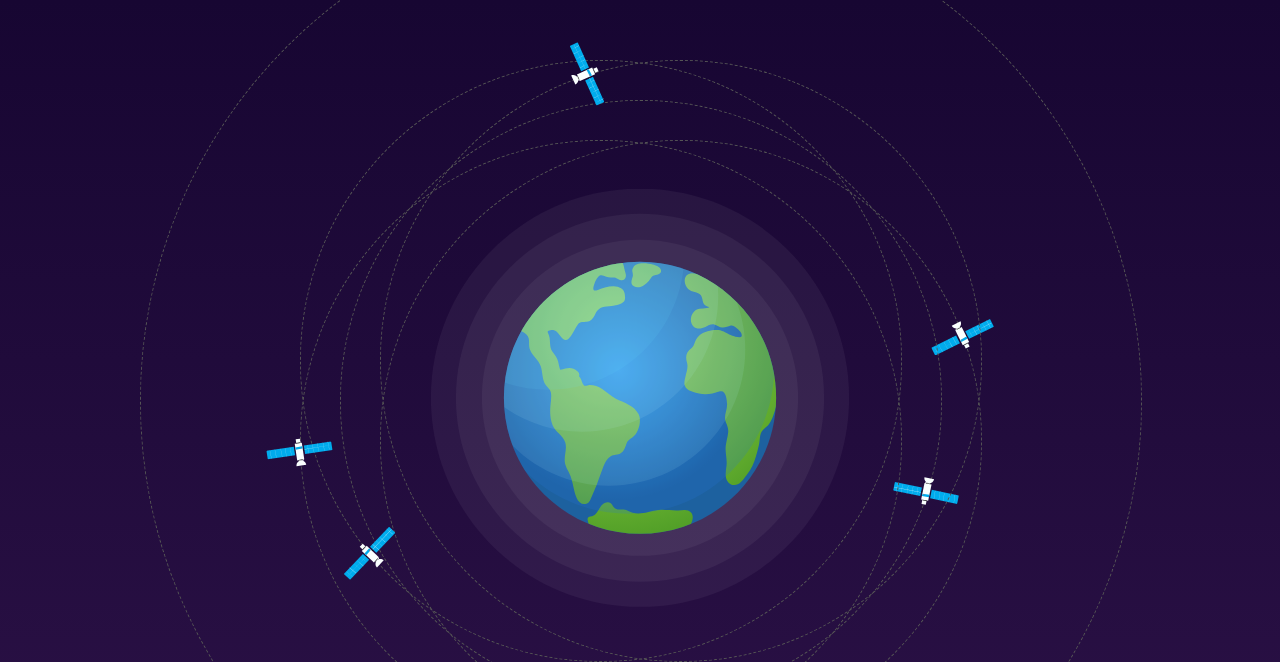
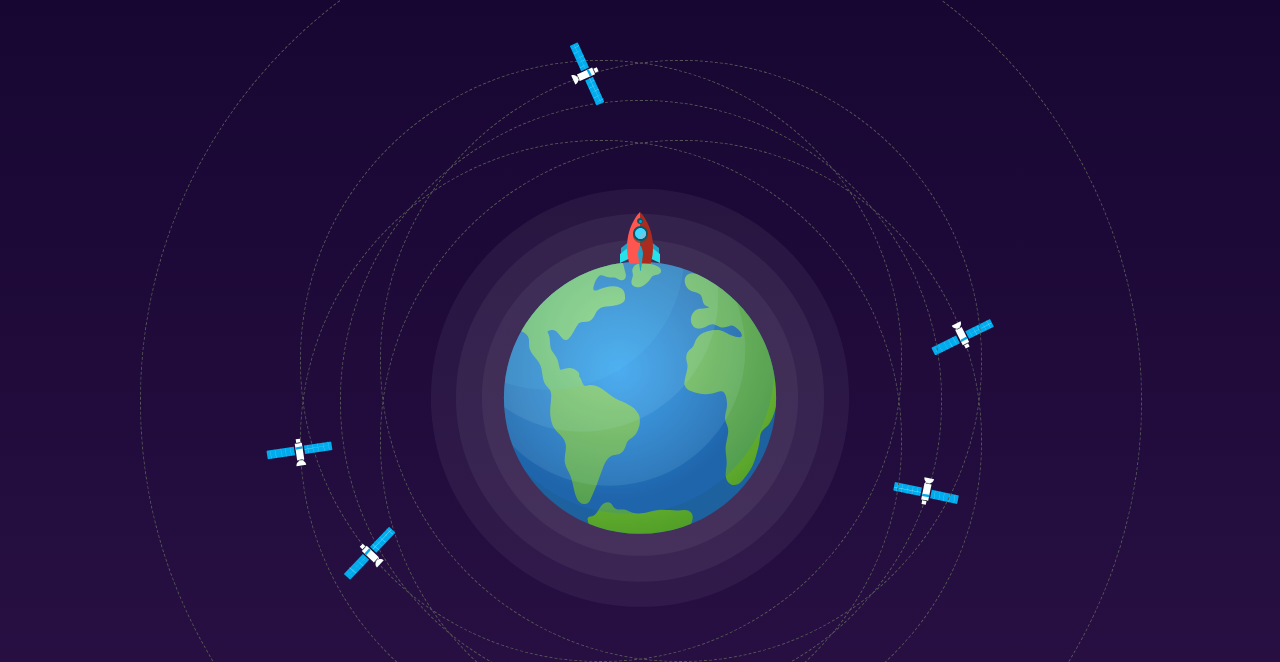
Before and after one commit to xunter/raketapp, a React (Create React App) app in the folder raket-app/: page / in a window 1280 px wide. Shown: the top 662 px of the page. Built offline with nearby package versions, Linux system fonts and the light colour scheme.

Commit message:
the Ship has been placed on the Earth

```diff
--- a/raket-app/src/App.css
+++ b/raket-app/src/App.css
@@ -26,6 +26,9 @@ html,body,#root {
 .App-link {
   color: #09d3ac;
 }
+.pos-rel {
+  position: relative;
+}
 .st-space {
   width:100%;
   height:100%;
@@ -38,3 +41,9 @@ html,body,#root {
   top:50%;
   transform: translate(-50%, -50%);
 }
+.st-ship {
+  position:absolute;
+  left:50%;
+  top:13%;
+  transform: translate(-50%, -50%);
+}
--- a/raket-app/src/Earth.js
+++ b/raket-app/src/Earth.js
@@ -2,9 +2,13 @@ import React from 'react';
 import earthGraphic from './graphic/earth.svg';
 //import './Earth.css';
 
-function Earth() {
+function Earth(props) {
   return (
-    <div className="st-earth"><img src={earthGraphic} alt="Earth" />
+    <div className="st-earth">
+      <div className="pos-rel">
+      <img src={earthGraphic} alt="Earth" />
+      {props.children}
+      </div>
     </div>
   );
 }
--- a/raket-app/src/RaketAppGame.js
+++ b/raket-app/src/RaketAppGame.js
@@ -1,5 +1,6 @@
 import React from 'react';
 import Earth from './Earth.js';
+import Ship from './Ship.js';
 import Sputnik from './Sputnik.js';
 import Moon from './Moon.js';
 
@@ -11,7 +12,9 @@ class RaketAppGame extends React.Component {
   render() {
     return (
       <div className="st-space">
-        <Earth />
+        <Earth>
+          <Ship />
+        </Earth>
         <Moon orbitRadius="500" orbitCoordX="0" orbitCoordY="0" />
         <Sputnik orbitRadius="300" orbitCoordX="40" orbitCoordY="40" />
         <Sputnik orbitRadius="300" orbitCoordX="0" orbitCoordY="0" />
--- /dev/null
+++ b/raket-app/src/Ship.js
@@ -0,0 +1,12 @@
+import React from 'react';
+import shipGraphic from './graphic/ship.svg';
+//import './Earth.css';
+
+function Ship() {
+  return (
+    <div className="st-ship"><img src={shipGraphic} alt="Ship" />
+    </div>
+  );
+}
+
+export default Ship;
```
